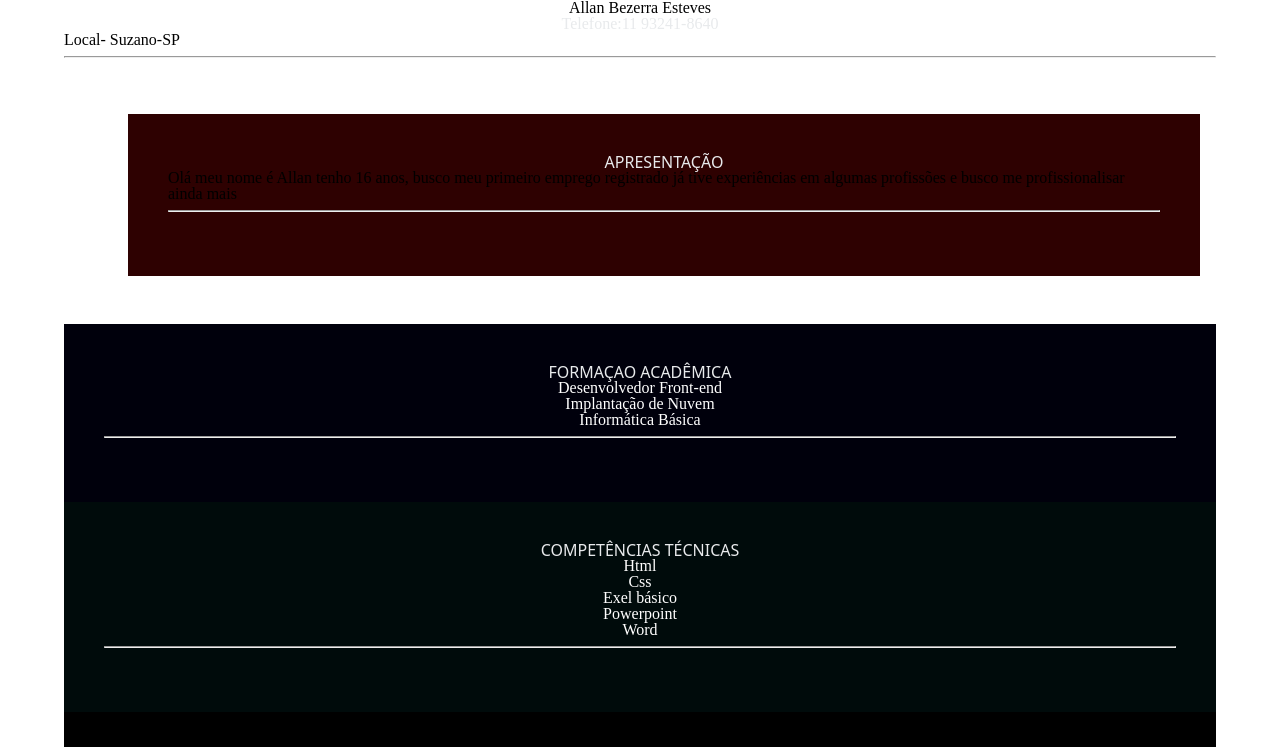
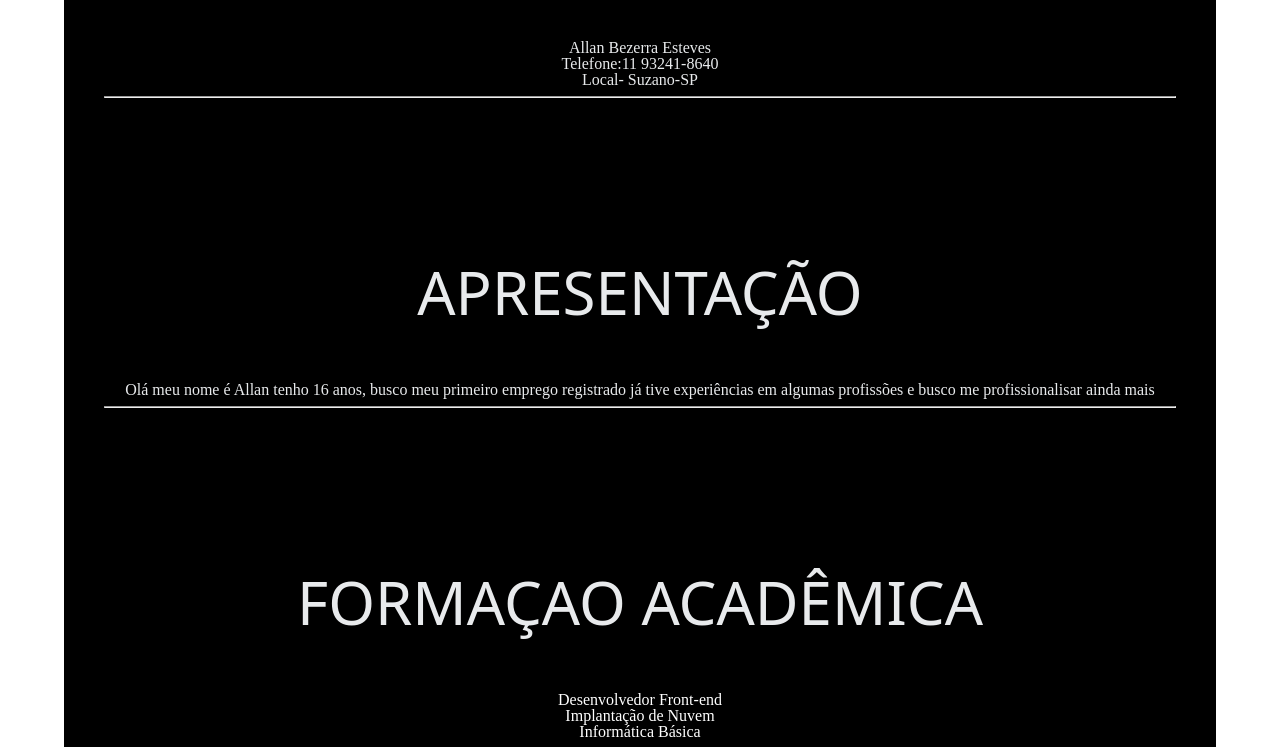
Before and after one commit to allanbez/meu-curriculo, a plain HTML site: page index.html in a window 1280 px wide. Shown: the top 747 px of the page. Drawn offline with Linux system fonts and the light colour scheme; a web font is replaced by a local one.

Commit message:
criando estilos proprios

```diff
--- a/index.css
+++ b/index.css
@@ -1,13 +1,15 @@
 
 @import url('https://fonts.googleapis.com/css2?family=Honk&display=swap');
 
-
+:root{
+    font-size: 30px;
+}
 h1{
 
     text-align: center;
 
 }
-    ul,h2,li {
+    ul,h2,li,h3,h1 {
         text-align: center;
         color: rgb(232, 234, 236);
     }
@@ -23,16 +25,16 @@ h1{
         padding: 40px;
     }
     section#apresentacao{
-        background-color: rgb(46, 1, 1);
+        background-color: rgb(0, 0, 0);
         font: size 3rem;
-        margin: 2rem 1rem 3rem 4rem;
+
 
     }
     section#formacao-academica{
-        background-color: rgb(0, 0, 12);
+        background-color: rgb(0, 0, 0);
     }
     section#competencias{
-        background-color: rgb(0, 11, 11);
+        background-color: rgb(0, 0, 0);
     }
     Section#competencias-socioemocionais{
        background-color: rgb(0, 0, 0);
@@ -46,4 +48,15 @@ h1{
     .titulo-secao{
         text-transform: uppercase;
         font-family: "Honk", system-ui;
+       font-size: 2rem ;
+       margin: 1rem;
+       padding: 1rem;
+       border: 1px;
+
     }
+    section#nome{
+        background-color: black;
+    }
+    li{
+        line-height: 1,5;
+    }
--- a/index.html
+++ b/index.html
@@ -7,10 +7,10 @@
     <link rel="stylesheet" href="reset.css">
 
     <link  rel="stylesheet" type="text/css" href="index.css">
-</head>
+</head >
 <body>
-
-    <h1>Allan Bezerra Esteves </h1>
+    <section id="nome">
+    <h1 class="tutulo-secao">Allan Bezerra Esteves </h1>
 
        <h2> <b>Telefone</b>:11 93241-8640</h2>
 
@@ -18,6 +18,8 @@
 
        <hr>
        <br>
+    </section>
+
      <section id="apresentacao">
        <h2 class="titulo-secao">Apresentação</h2>
 
@@ -91,7 +93,7 @@
     <br>
     </section>
 
-    <section id="Idiomas">
+    <section id="idiomas">
     <h2 class="titulo-secao"> Idiomas </h2>
 
     <ul>
@@ -128,3 +130,4 @@
 
 </body>
 </html>
+""
```
